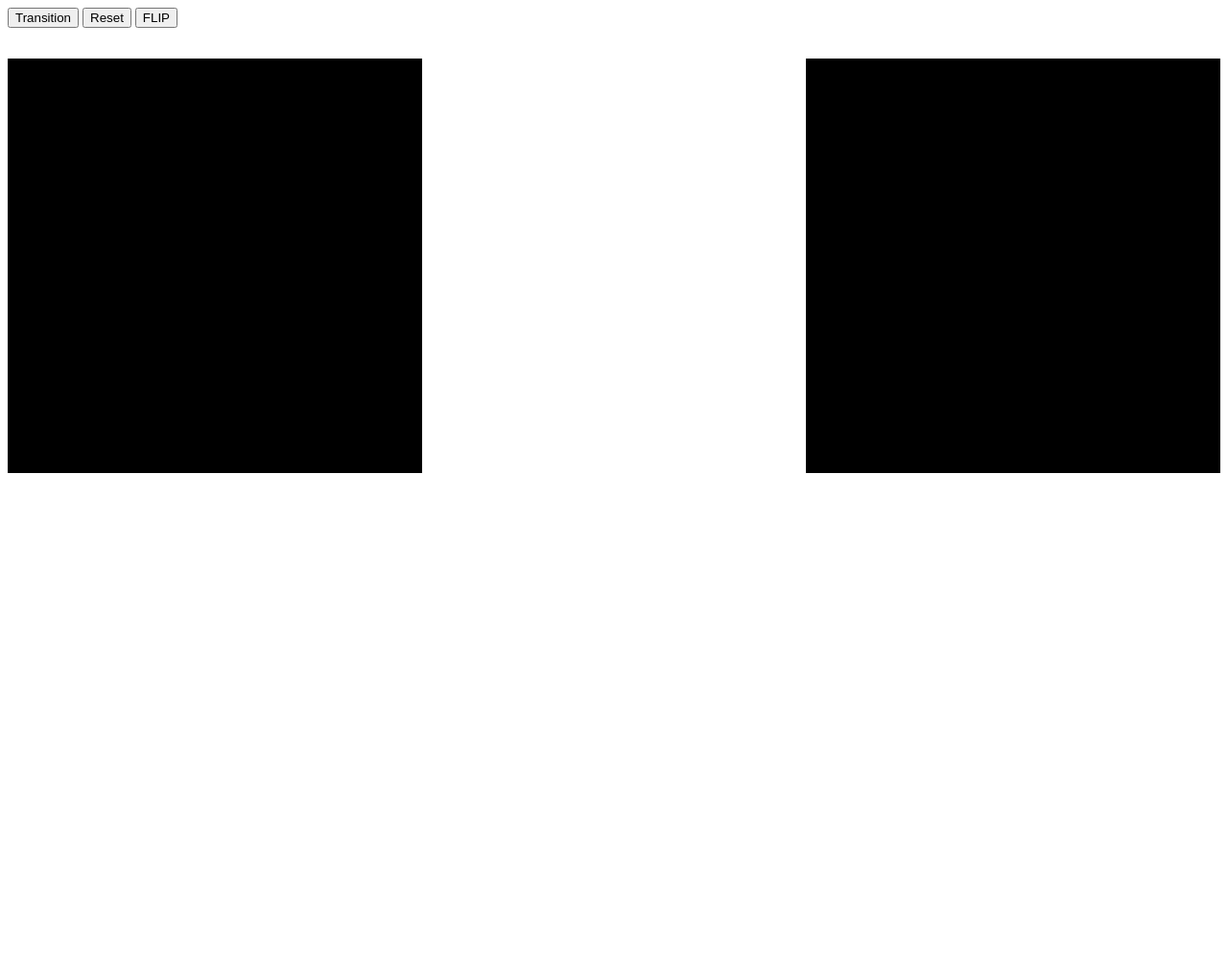
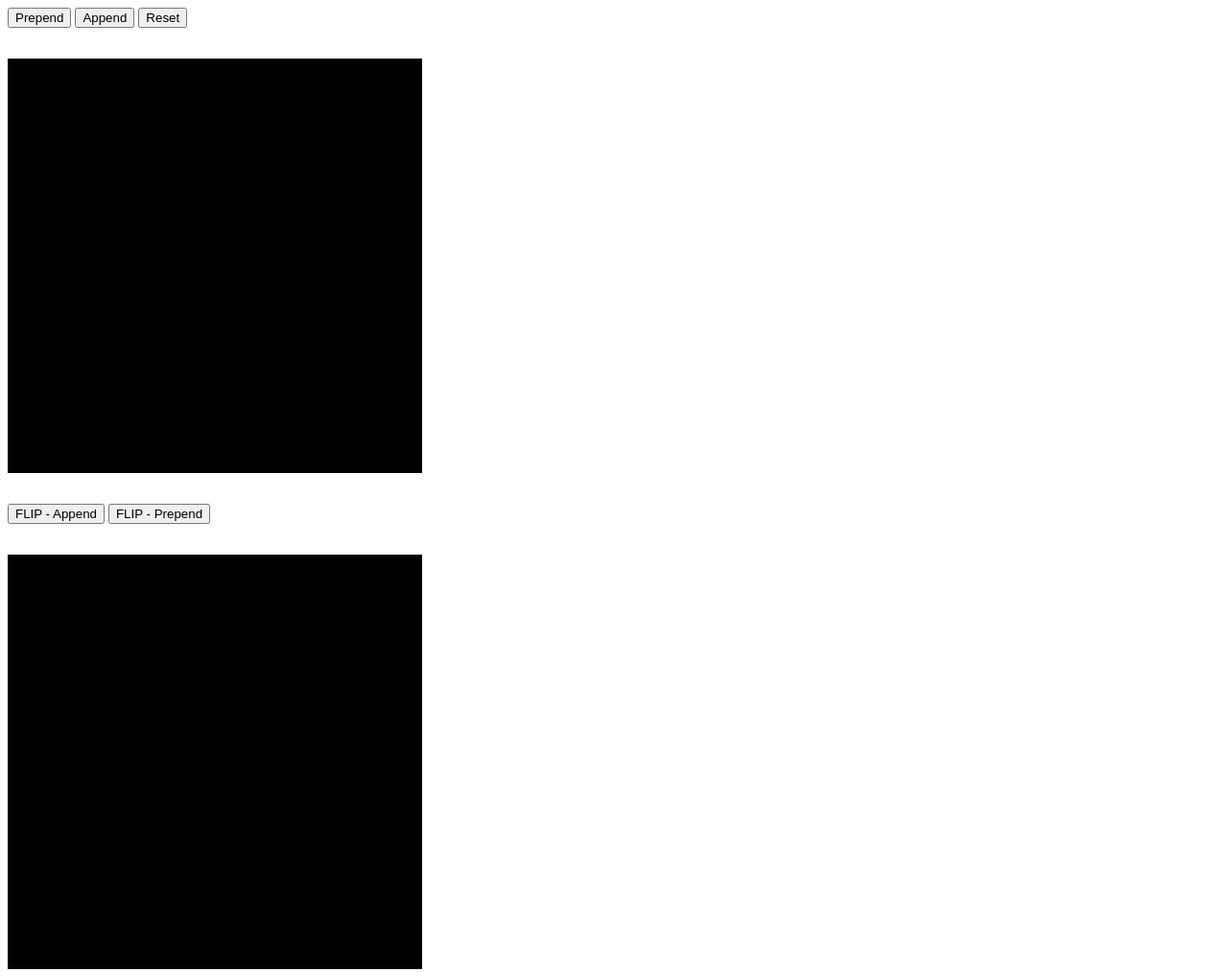
Before and after one commit to tsclay/stroudjs, a website: page demo/index.html in a window 1280 px wide. Shown: the whole page at 96% size. Before the commit the page ends 800 px from the top, so only its background shows below. Drawn offline with Linux system fonts and the light colour scheme.

Commit message:
restructured markup and added styling

```diff
--- a/demo/index.html
+++ b/demo/index.html
@@ -10,14 +10,20 @@
     <script src="../src/dom.js"></script>
   </head>
   <body>
-    <div class="btn-group">
-      <button id="transition-btn">Transition</button>
-      <button id="reset">Reset</button>
-      <button id="flip">FLIP</button>
+    <div id="left-workspace">
+      <div class="left-btn-group">
+        <button id="prepend-btn">Prepend</button>
+        <button id="append-btn">Append</button>
+        <button id="reset">Reset</button>
+      </div>
+      <div class="box"></div>
     </div>
 
-    <div id="workspace">
-      <div class="box"></div>
+    <div id="right-workspace">
+      <div class="right-btn-group">
+        <button id="flip-aft">FLIP - Append</button>
+        <button id="flip-pre">FLIP - Prepend</button>
+      </div>
       <div class="box"></div>
     </div>
 
--- a/demo/styles.css
+++ b/demo/styles.css
@@ -4,7 +4,8 @@
   justify-content: space-between;
 }
 
-.btn-group {
+.left-btn-group,
+.right-btn-group {
   margin-bottom: 2rem;
 }
 
```
